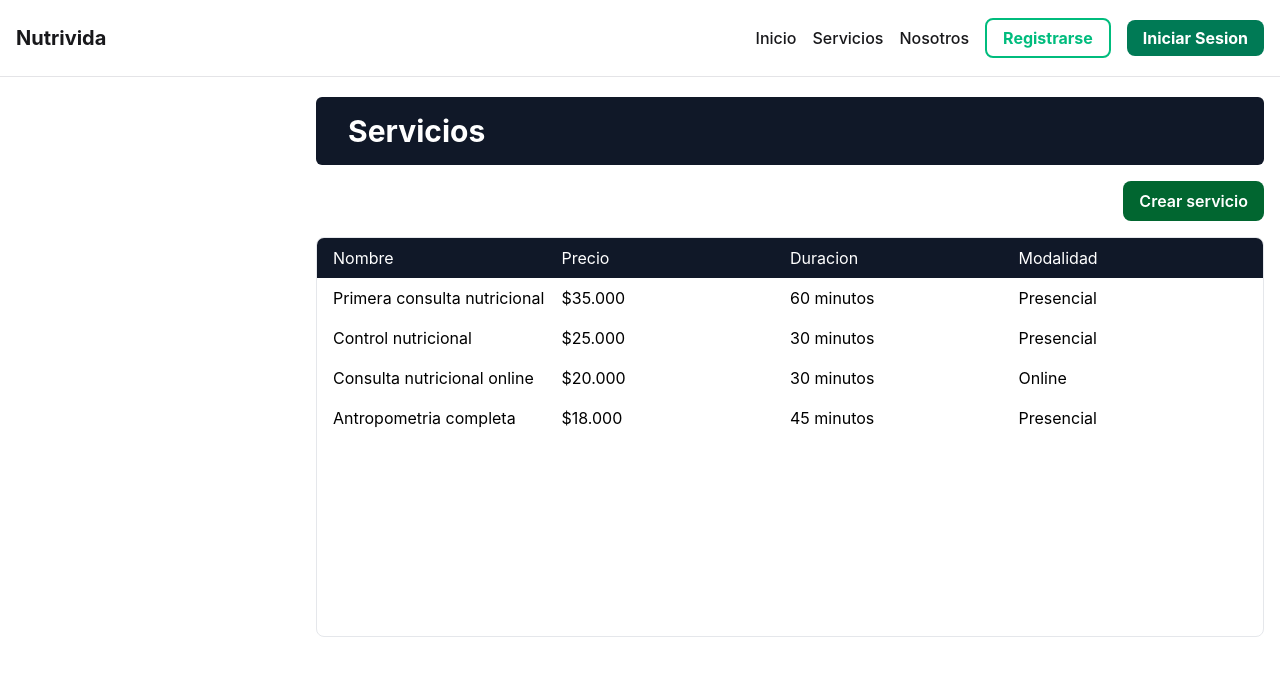
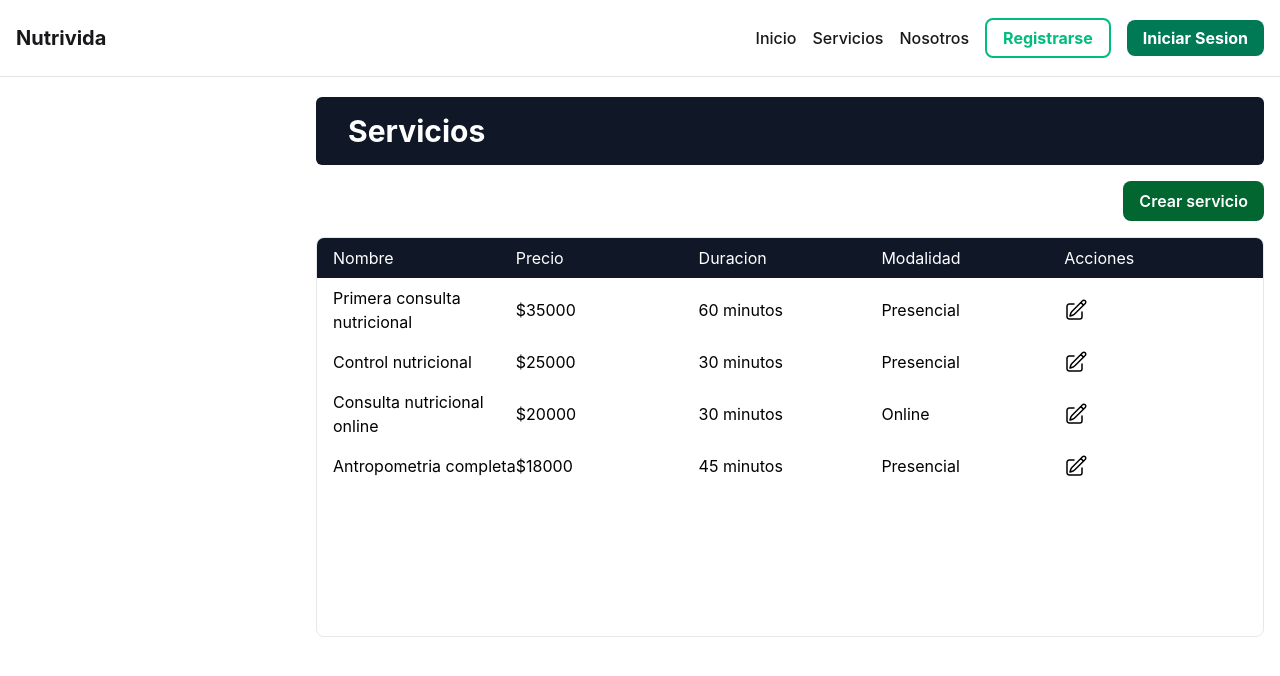
Before and after one commit to macayul-boop/Nutrivida, a React (Vite) app in the folder nutrivida/: page /administracion/servicios in a window 1280 px wide. Shown: the top 676 px of the page. Built offline with nearby package versions, Linux system fonts and the light colour scheme.

Commit message:
Se agrego funcionalidad para editar servicios

```diff
--- a/nutrivida/src/componente/FormularioServicio.jsx
+++ b/nutrivida/src/componente/FormularioServicio.jsx
@@ -1,12 +1,23 @@
-import { useState } from "react"
+import { useEffect, useState } from "react"
 
-function FormularioServicio({onCerrarModal, onGuardar}){
+function FormularioServicio({onCerrarModal,onGuardar,servicioEditable}){
 
     const [error, setError] = useState({})
     const [nombre, setNombre] = useState('')
     const [precio, setPrecio] = useState('')
     const [duracion, setDuracion] = useState('')
     const [modalidad, setModalidad] = useState('')
+    useEffect(()=>{
+
+        if(servicioEditable !== null){
+
+            setNombre(servicioEditable.nombre)
+            setPrecio(servicioEditable.precio.toString())
+            setDuracion(servicioEditable.duracion.toString())
+            setModalidad(servicioEditable.modalidad)
+        }
+
+    }, [servicioEditable])
 
     const cancelar = ()=>{
         onCerrarModal()
@@ -42,7 +53,7 @@ function FormularioServicio({onCerrarModal, onGuardar}){
         if(Object.keys(nuevosErrores).length === 0){
 
             const nuevoServicio = {
-                id:Date.now(),
+                id:servicioEditable  !== null? servicioEditable .id: Date.now(),
                 nombre:nombre.trim(),
                 precio:Number(precio),
                 duracion:Number(duracion),
--- a/nutrivida/src/componente/Servicio.jsx
+++ b/nutrivida/src/componente/Servicio.jsx
@@ -1,11 +1,30 @@
-function Servicio({datos}){
+function Servicio({datos, onEditar}){
 
     return(
-        <article className="w-full grid grid-cols-4 py-2 px-4">
+        <article className="w-full grid grid-cols-5 py-2 px-4 items-center">
             <p>{datos.nombre}</p>
-            <p>${datos.precio.toLocaleString('es-CL')}</p>
+            <p>${datos.precio}</p>
             <p>{datos.duracion} minutos</p>
             <p>{datos.modalidad}</p>
+
+            <div className="flex gap-1.5">
+                <button onClick={onEditar} className="cursor-pointer">
+                    <svg
+                        xmlns="http://www.w3.org/2000/svg"
+                        fill="none"
+                        viewBox="0 0 24 24"
+                        strokeWidth={1.5}
+                        stroke="currentColor"
+                        className="size-6"
+                    >
+                        <path
+                            strokeLinecap="round"
+                            strokeLinejoin="round"
+                            d="m16.862 4.487 1.687-1.688a1.875 1.875 0 1 1 2.652 2.652L10.582 16.07a4.5 4.5 0 0 1-1.897 1.13L6 18l.8-2.685a4.5 4.5 0 0 1 1.13-1.897l8.932-8.931Zm0 0L19.5 7.125M18 14v4.75A2.25 2.25 0 0 1 15.75 21H5.25A2.25 2.25 0 0 1 3 18.75V8.25A2.25 2.25 0 0 1 5.25 6H10"
+                        />
+                    </svg>
+                </button>
+            </div>
         </article>
     )
 }
--- a/nutrivida/src/pages/administracion/AdministracionServicios.jsx
+++ b/nutrivida/src/pages/administracion/AdministracionServicios.jsx
@@ -34,11 +34,32 @@ const SERVICIOS_INICIALES = [
 
 function AdministracionServicios(){
 
-    const [listaServicios, setListaServicios] =useState(SERVICIOS_INICIALES)
+    const [listaServicios, setListaServicios] = useState(SERVICIOS_INICIALES)
     const [modal, setModal] = useState(false)
-    const toggle = ()=>{setModal(!modal)}
-    const guardarServicio = (servicio)=>{setListaServicios([...listaServicios,servicio])}
+    const [editandoServicio, setEditandoServicio] = useState(null)
+    const abrirFormulario = ()=>{
+        setEditandoServicio(null)
+        setModal(true)
+    }
 
+    const cerrarFormulario = ()=>{
+        setEditandoServicio(null)
+        setModal(false)
+    }
+
+    const guardarServicio = (servicio)=>{
+        if(editandoServicio !== null){
+            setListaServicios(listaServicios.map((value) => value.id === servicio.id ? servicio : value))
+            setEditandoServicio(null)
+        }else{
+            setListaServicios([...listaServicios, servicio])
+        }
+    }
+
+    const editarServicio = (servicio)=>{
+        setEditandoServicio(servicio)
+        setModal(true)
+    }
     return(
         <div>
             <main className="overflow-x-hidden lg:ml-[300px] ml-0 p-4">
@@ -49,7 +70,7 @@ function AdministracionServicios(){
                 </section>
                 <section className="w-full flex justify-end py-4">
                     <button
-                        onClick={()=> toggle()}
+                        onClick={()=> abrirFormulario()}
                         className="px-4 py-2 bg-green-800 text-white font-semibold rounded-lg cursor-pointer"
                     >
                         Crear servicio
@@ -57,11 +78,12 @@ function AdministracionServicios(){
                 </section>
                 <section className="max-w-7xl w-full h-[25rem] overflow-auto border border-gray-200 rounded-lg">
                     <div className="min-w-[700px]">
-                        <section className="w-full grid grid-cols-4 py-2 bg-gray-900 text-white px-4">
+                        <section className="w-full grid grid-cols-5 py-2 bg-gray-900 text-white px-4">
                             <p>Nombre</p>
                             <p>Precio</p>
                             <p>Duracion</p>
                             <p>Modalidad</p>
+                            <p>Acciones</p>
                         </section>
 
                         <section>
@@ -69,6 +91,7 @@ function AdministracionServicios(){
                                 <Servicio
                                     key={value.id}
                                     datos={value}
+                                    onEditar={editarServicio}
                                 />
                             ))}
                         </section>
@@ -77,8 +100,9 @@ function AdministracionServicios(){
             </main>
             {modal &&
             <FormularioServicio
-                onCerrarModal={()=> toggle()}
+                onCerrarModal={()=> cerrarFormulario()}
                 onGuardar={guardarServicio}
+                servicioEditable={editandoServicio}
             />
         }
         </div>
```
